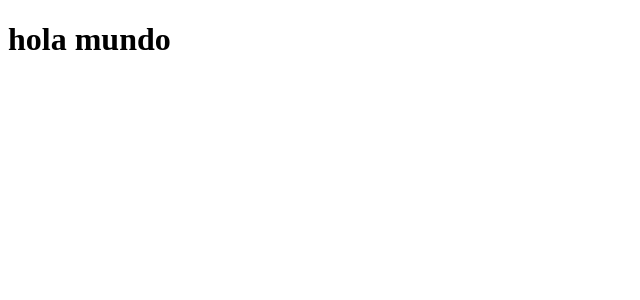
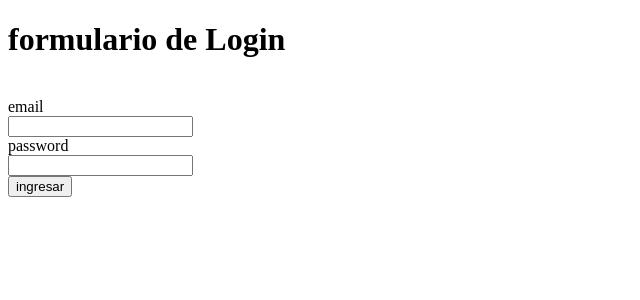
Before and after one commit to arielszy/skill-up1, a React (Create React App) app: page / in a window 1280 px wide. Shown: the top 300 px of the page, without its empty margins (0-640 px from the left). Built offline with nearby package versions, Linux system fonts and the light colour scheme.

Commit message:
u2 c1 componente login

```diff
--- a/src/App.js
+++ b/src/App.js
@@ -1,7 +1,7 @@
+import Login from "./components/Login";
+
 function App() {
-  return (
-      <h1>hola mundo</h1>
-        );
+  return <Login/>;
 }
 
 export default App;
--- /dev/null
+++ b/src/components/Login.js
@@ -0,0 +1,21 @@
+function Login() {
+  return (
+    <>
+      <h1>formulario de Login</h1>
+      <br />
+      <form>
+        <label for="email">email</label>
+        <br />
+        <input type="email" name="email" />
+        <br />
+        <label for="password">password</label>
+        <br />
+        <input type="password" name="password" />
+        <br />
+        <button type="submit">ingresar</button>
+        <br />
+      </form>
+    </>
+  );
+}
+export default Login;
```
